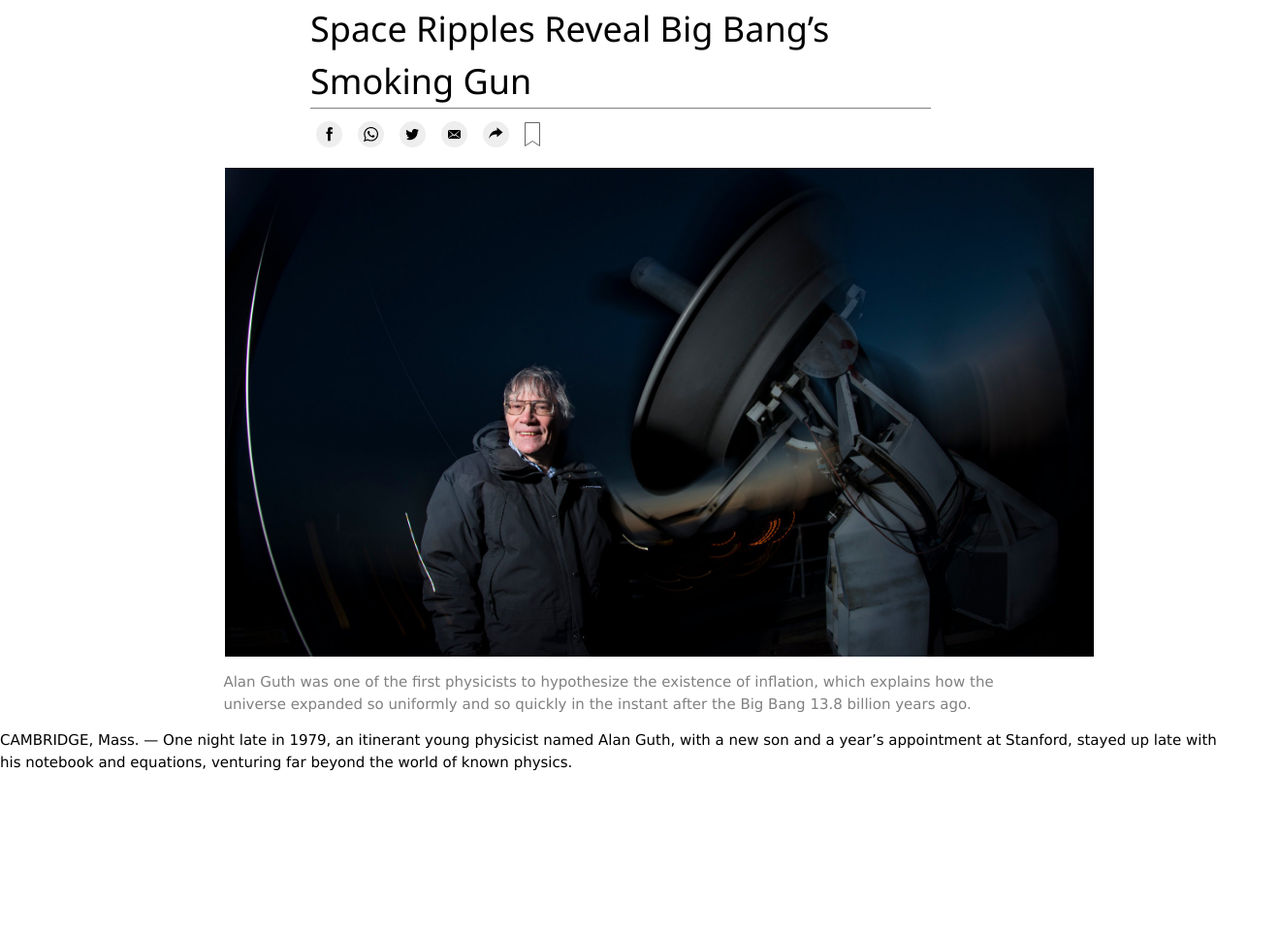
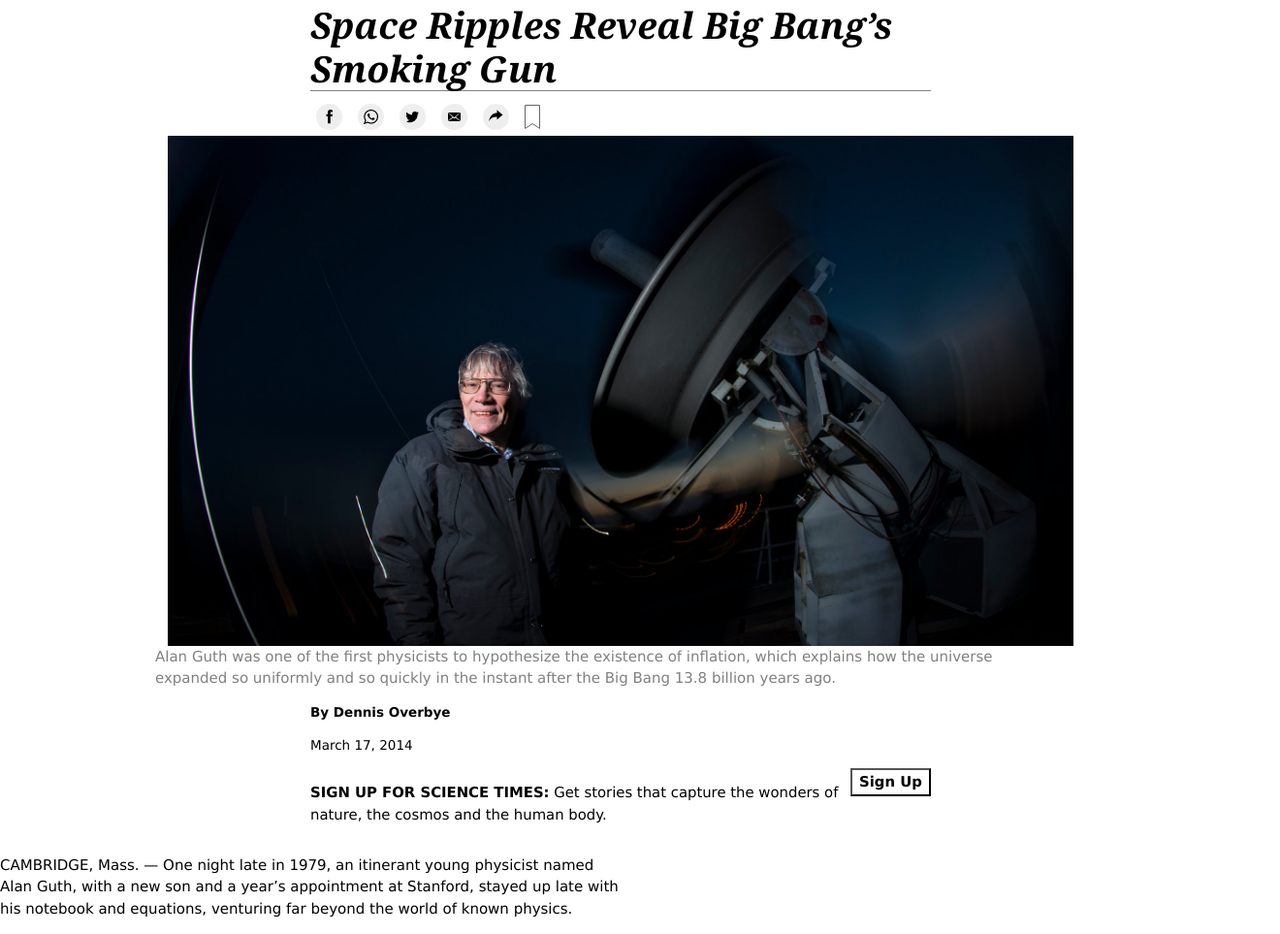
Before and after one commit to muratcan-yuksel/News-article, a website: page index.html in a window 1280 px wide. Shown: the part 112-1075 px from the top of the page at 97% size, 1320 px wide, since content can reach past the window. Before the commit the page ends 924 px from the top, so only its background shows below. Drawn offline with nearby package versions, Linux system fonts and the light colour scheme.

Commit message:
added some parts

```diff
--- a/index.html
+++ b/index.html
@@ -19,7 +19,7 @@
     </div>
     <!--title-->
     <div id="title">
-         <h1>Space Ripples Reveal Big Bang’s Smoking Gun</h1>
+         <h1 id="titleh1">Space Ripples Reveal Big Bang’s Smoking Gun</h1>
     </div>
     <!--icons-->
     <section class="icons">
@@ -28,16 +28,22 @@
         </div>
     </section>
     <!--main image-->
-    <figure id="picContainer" >
-        <img id= "mainPic" src="images/alan.jpg" alt="Alan Guth" >
-    </figure>
-    <!--fig caption-->
-    <div id=fig>
-        <figcaption id="alanFig">Alan Guth was one of the first physicists to hypothesize the existence of inflation, which explains how the universe expanded so uniformly and so quickly in the instant after the Big Bang 13.8 billion years ago.</figcaption>
+        <div id="picContainer">
+            <img id= "mainPic" src="images/alan.jpg" alt="Alan Guth"  >
+            <figcaption id="alanFig">Alan Guth was one of the first physicists to hypothesize the existence of inflation, which explains how the universe expanded so uniformly and so quickly in the instant after the Big Bang 13.8 billion years ago.</figcaption>
+        </div>
+
+   <div id="beforeMain" style="font-size: 0.9em;">
+       <p style="font-weight: 700;">By Dennis Overbye</p>
+        <p>March 17, 2014</p>
+        <div id="signup">
+            <p><b>SIGN UP FOR SCIENCE TIMES:</b> Get stories that capture the wonders of nature, the cosmos and the human body.</p>
+            <button id="signupButton">Sign Up</button>
+        </div>
+   </div>
+    <div id="mainContent">
+        <p>CAMBRIDGE, Mass. — One night late in 1979, an itinerant young physicist named Alan Guth, with a new son and a year’s appointment at Stanford, stayed up late with his notebook and equations, venturing far beyond the world of known physics.</p>
     </div>
-    <section id="mainContent">
-        <p>CAMBRIDGE, Mass. — One night late in 1979, an itinerant young physicist named Alan Guth, with a new son and a year’s appointment at Stanford, stayed up late with his notebook and equations, venturing far beyond the world of known physics.</p>
-    </section>
 
     <!--link JS-->
     <script src="script.js"></script>
--- a/style.css
+++ b/style.css
@@ -1,3 +1,7 @@
+body {
+	display: flex;
+	flex-direction: column;
+}
 #navbar {
 	padding: 5px 10px;
 	border-top: 1px solid grey;
@@ -65,9 +69,14 @@
 	display: flex;
 	justify-content: center;
 }
-h1 {
+#titleh1 {
 	width: 50%;
 	border-bottom: 1px solid grey;
+	font-size: 2.5rem;
+	line-height: 3rem;
+	font-weight: 700;
+	font-family: nyt-cheltenham, georgia, 'times new roman', times, serif;
+	font-style: italic;
 }
 .icons {
 	height: 100%;
@@ -82,25 +91,38 @@ h1 {
 	height: 100%;
 	width: 100%;
 	display: flex;
-	justify-content: center;
+	flex-direction: column;
+	align-items: center;
 }
 #mainPic {
-	width: 70%;
+	width: 73%;
+	height: 73%;
 }
-#fig {
-	height: 100%;
-	width: 100%;
-	display: flex;
-	justify-content: center;
-}
+
 #alanFig {
 	color: grey;
-	width: 64%;
+	width: 75%;
+	height: 75%;
+	padding-right: 5em;
+}
+#beforeMain {
+	width: 50%;
+	align-self: center;
+}
+#signup {
+	display: flex;
+	font-size: 1.1em;
+}
+#signupButton {
+	width: 8em;
+	height: 2em;
+	background-color: white;
+	font-weight: 700;
 }
 
 #mainContent {
 	height: 100%;
-	width: 100%;
+	width: 50%;
 	display: flex;
-	justify-content: center;
+	flex-direction: column;
 }
```
